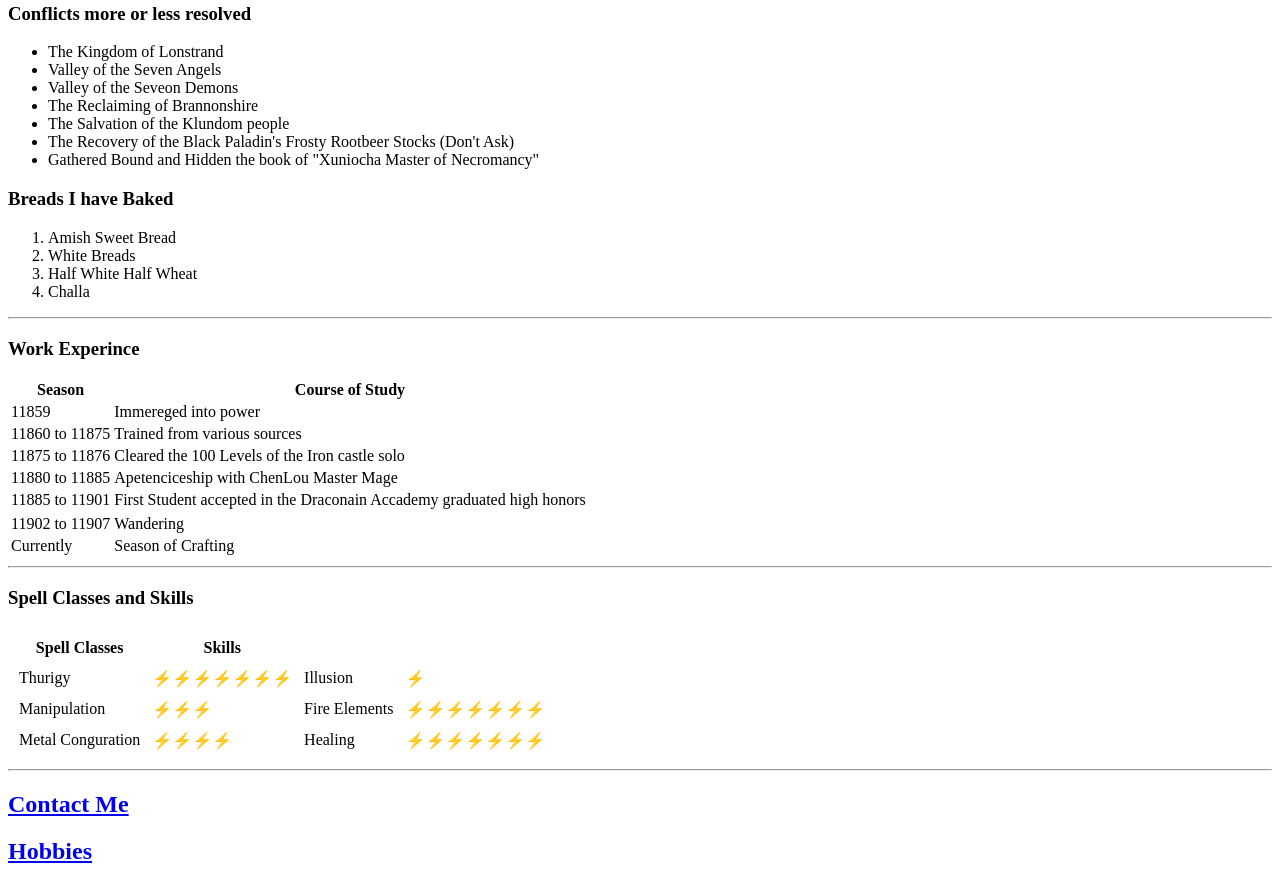
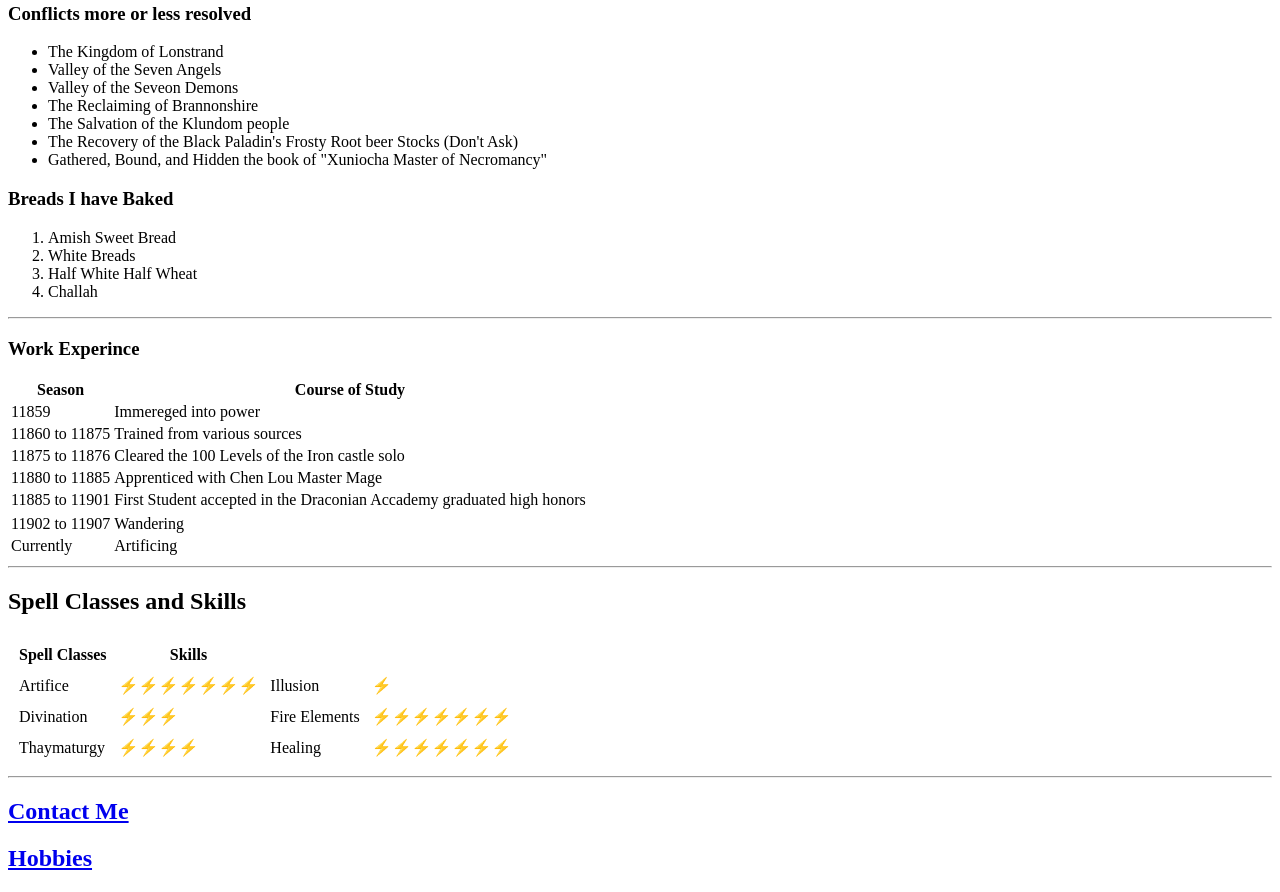
Before and after one commit to Zolenar/Zolenar, a plain HTML site: page index.html in a window 1280 px wide. Shown: the part 315-1207 px from the top of the page. Drawn offline with Linux system fonts and the light colour scheme.

Commit message:
Update index.html

```diff
--- a/index.html
+++ b/index.html
@@ -33,15 +33,15 @@
   <li>Valley of the Seveon Demons</li>
   <li>The Reclaiming of Brannonshire</li>
   <li>The Salvation of the Klundom people</li>
-  <li>The Recovery of the Black Paladin's Frosty Rootbeer Stocks (Don't Ask) </li>
-  <li>Gathered Bound and Hidden the book of "Xuniocha Master of Necromancy"</li>
+  <li>The Recovery of the Black Paladin's Frosty Root beer Stocks (Don't Ask) </li>
+  <li>Gathered, Bound, and Hidden the book of "Xuniocha Master of Necromancy"</li>
 </ul>
 <h3>Breads I have Baked</h3>
 <ol>
   <li>Amish Sweet Bread</li>
   <li>White Breads</li>
   <li>Half White Half Wheat</li>
-  <li>Challa</li>
+  <li>Challah</li>
 </ol>
 <hr>
 <h3>Work Experince</h3>
@@ -66,40 +66,40 @@
     </tr>
     <tr>
       <td>11880 to 11885</td>
-      <td>Apetenciceship with ChenLou Master Mage</td>
+      <td>Apprenticed with Chen Lou Master Mage</td>
     </tr>
     <tr>
         <td>11885 to 11901</td>
-        <td>First Student accepted in the Draconain Accademy graduated high honors</td>
+        <td>First Student accepted in the Draconian Accademy graduated high honors</td>
     </tr>
 <table>
     <td>11902 to 11907</td>
     <td>Wandering</td>
     <tr>
       <td>Currently</td>
-      <td>Season of Crafting</td>
+      <td>Artificing</td>
     </tr>
 </table>
 <hr>
-<h3>Spell Classes and Skills</h2>
+<h2>Spell Classes and Skills</h2>
 <table cellspacing=10>
   <th>Spell Classes</th>
   <th>Skills</th>
   <tr>
-    <td>Thurigy</td>
+    <td>Artifice</td>
     <td>&#9889;&#9889;&#9889;&#9889;&#9889;&#9889;&#9889;</td>
     <td>Illusion</td>
     <td>&#9889;</td>
   </tr>
   <tr>
-    <td>Manipulation</td>
+    <td>Divination</td>
     <td>&#9889;&#9889;&#9889;</td>
     <td>Fire Elements</td>
     <td>&#9889;&#9889;&#9889;&#9889;&#9889;&#9889;&#9889;</td>
   </tr>
   <tr>
-    <td>Metal Conguration</td><td>&#9889;&#9889;&#9889;&#9889;</td>
-    <td>Healing </td><td>&#9889;&#9889;&#9889;&#9889;&#9889;&#9889;&#9889;</td>
+    <td>Thaymaturgy</td><td>&#9889;&#9889;&#9889;&#9889;</td>
+    <td>Healing</td><td>&#9889;&#9889;&#9889;&#9889;&#9889;&#9889;&#9889;</td>
   </tr>
 </table>
 
```
